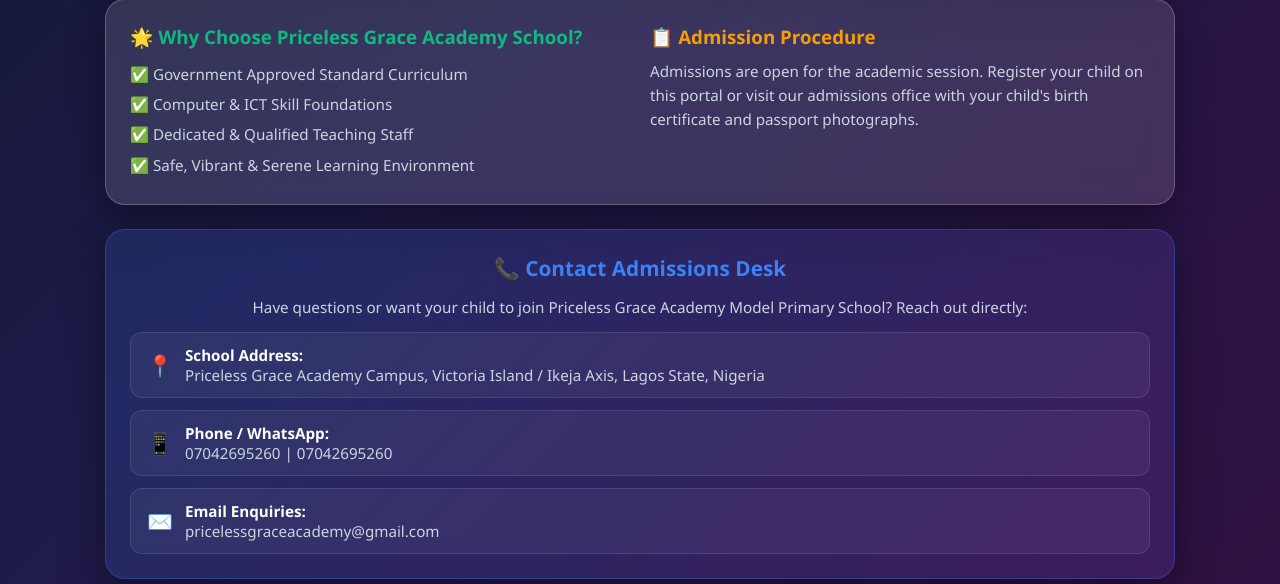
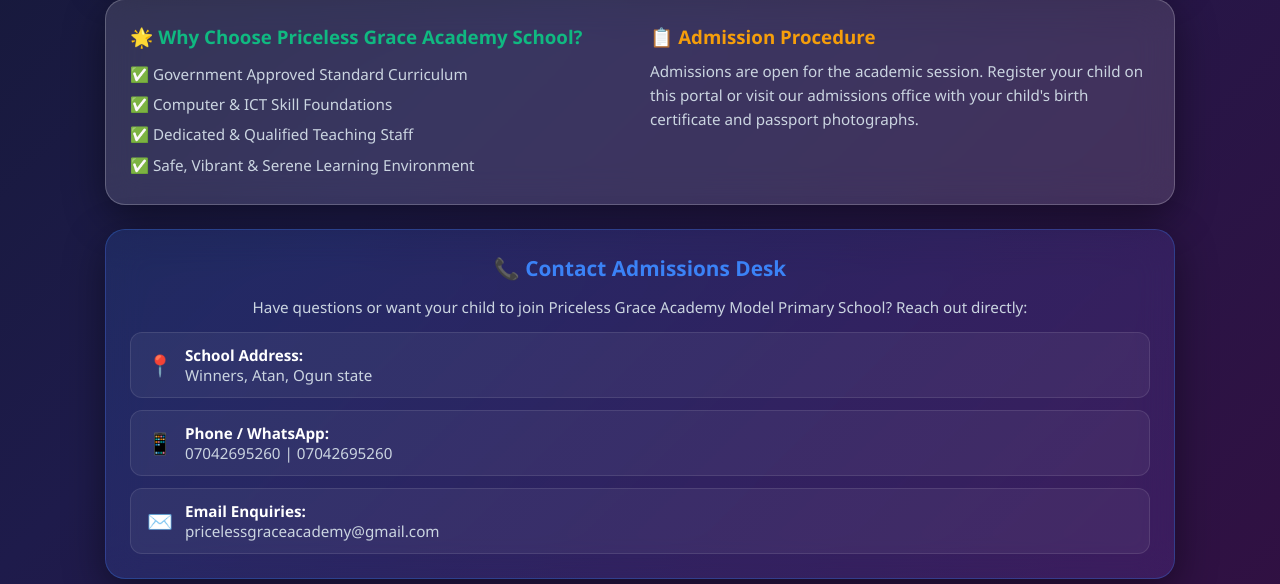
Before and after one commit to MartinsEaglewings/martins-primary-school-portal, a Flask app: page / in a window 1280 px wide. Shown: the part 778-1362 px from the top of the page. Run offline with Flask 3, Linux system fonts and the light colour scheme.

Commit message:
Update school address to Winners, Atan, Ogun state

```diff
--- a/backend/app.py
+++ b/backend/app.py
@@ -25,7 +25,7 @@ init_db()
 
 # Official Contact Details for Priceless Grace Academy
 SCHOOL_NAME = "Priceless Grace Academy"
-SCHOOL_ADDRESS = "Priceless Grace Academy Campus, Victoria Island / Ikeja Axis, Lagos State, Nigeria"
+SCHOOL_ADDRESS = "Winners, Atan, Ogun state"
 PHONE_NUMBER = "07042695260"
 WHATSAPP_NUMBER = "2347042695260"
 SCHOOL_EMAIL = "pricelessgraceacademy@gmail.com"
--- a/templates/index.html
+++ b/templates/index.html
@@ -83,7 +83,7 @@
                     <span style="font-size: 1.3rem;">📍</span>
                     <div>
                         <strong>School Address:</strong>
-                        <span style="display: block; color: #cbd5e1;">Priceless Grace Academy Campus, Victoria Island / Ikeja Axis, Lagos State, Nigeria</span>
+                        <span style="display: block; color: #cbd5e1;">Winners, Atan, Ogun state</span>
                     </div>
                 </div>
                 <div class="contact-item">
```
